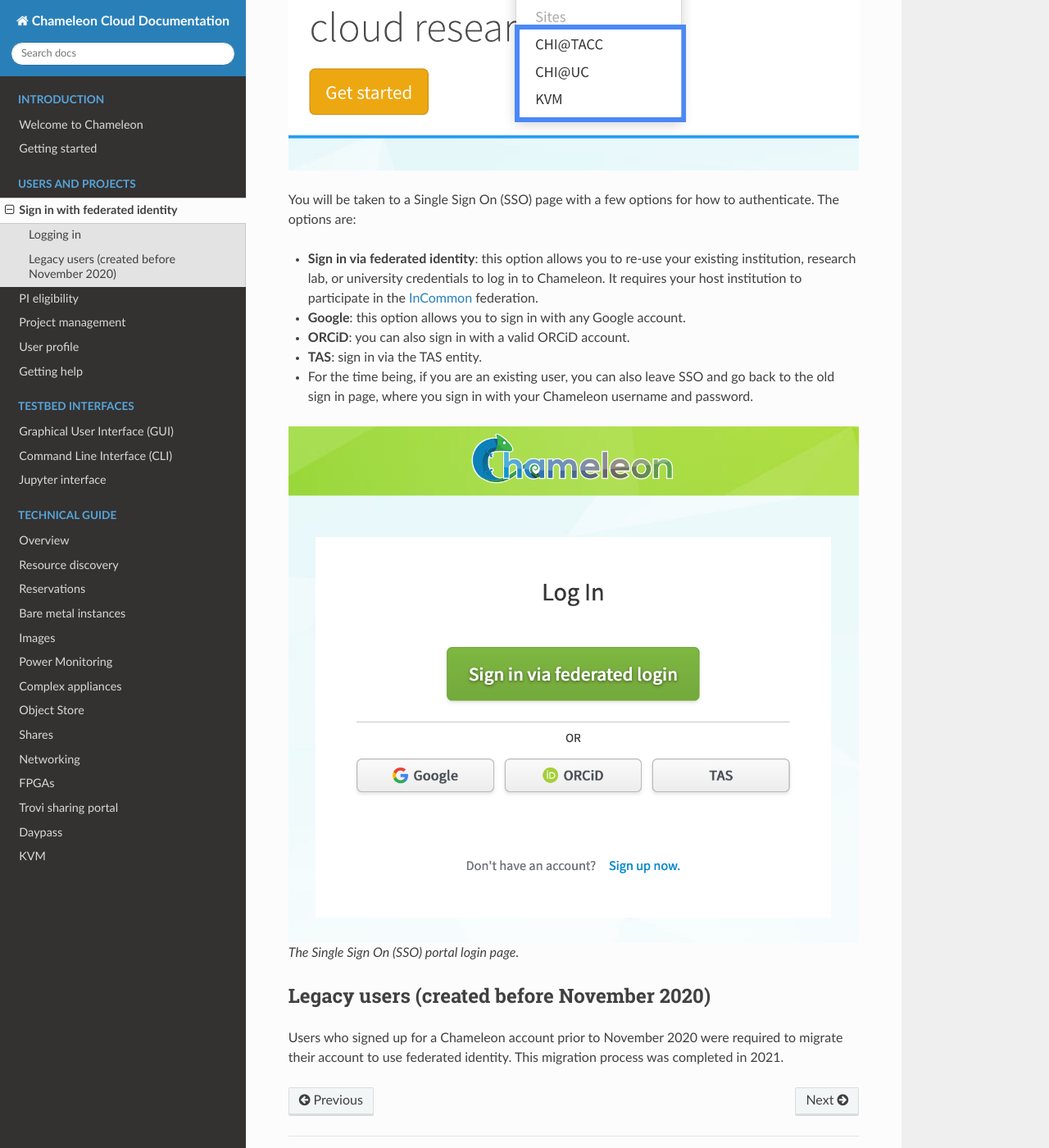
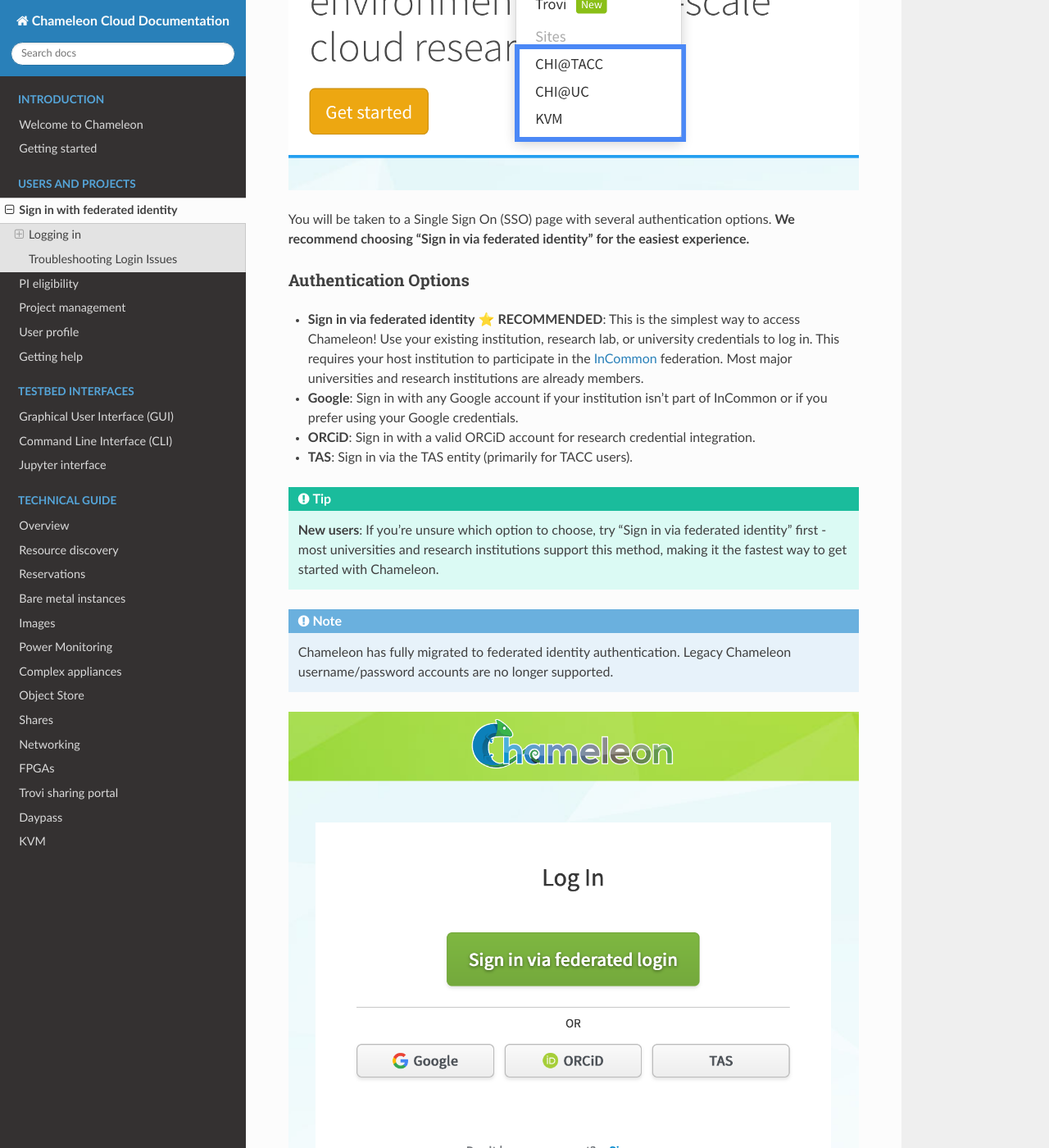
Before and after one commit to ChameleonCloud/docs, a Sphinx documentation site: the page built from source/user/federation.rst, in a window 1280 px wide and 1400 px high, scrolled down 1469 px. Shown: the whole window at 82% size. Built offline with Sphinx 7.4.7 and the Read the Docs theme 3.1.0, drawn with Linux system fonts in a browser that asks for light colours; some of the changed text lies outside the part shown.

Commit message:
Update federation page

```diff
--- a/source/conf.py
+++ b/source/conf.py
@@ -85,6 +85,7 @@ todo_include_todos = True
 rst_prolog = """
 .. |CHI@TACC| replace:: `CHI@TACC <https://chi.tacc.chameleoncloud.org>`__
 .. |CHI@UC| replace:: `CHI@UC <https://chi.uc.chameleoncloud.org>`__
+.. |CHI@NCAR| replace:: `CHI@NCAR <https://chi.hpc.ucar.edu>`__
 .. |KVM@TACC| replace:: `KVM@TACC <https://kvm.tacc.chameleoncloud.org>`__
 .. |Appliance Catalog| replace:: `Appliance Catalog <https://www.chameleoncloud.org/appliances/>`__
 .. |Home| replace:: `chameleoncloud.org <https://www.chameleoncloud.org/>`__
--- a/source/user/federation.rst
+++ b/source/user/federation.rst
@@ -15,8 +15,9 @@ to sign in once and use multiple services.
 
 Chameleon uses `Globus Auth <https://globus.org>`_, a popular authentication
 service, to implement federated login and federates with entities supported by
-Globus. Users can sign in using their existing institutional account if their
-institution is an `InCommon`_ member, use their Google account, or create a
+Globus. **We strongly recommend using federated login as it's the simplest and most
+convenient way to access Chameleon.** Users can sign in using their existing institutional
+account if their institution is an `InCommon`_ member, use their Google account, or create a
 `Globus ID <https://globusid.org/what>`_ tied to an email and password that they
 provide. In addition, Chameleon also federates with the TAS entity.
 
@@ -50,19 +51,32 @@ automatically.
    :alt: Links for accessing testbed sites and the Jupyter interface
    :figclass: screenshot
 
-You will be taken to a Single Sign On (SSO) page with a few options for how
-to authenticate. The options are:
+You will be taken to a Single Sign On (SSO) page with several authentication options.
+**We recommend choosing "Sign in via federated identity" for the easiest experience.**
 
-- **Sign in via federated identity**: this option allows you to re-use your
-  existing institution, research lab, or university credentials to log in to
-  Chameleon. It requires your host institution to participate in the `InCommon`_
-  federation.
-- **Google**: this option allows you to sign in with any Google account.
-- **ORCiD**: you can also sign in with a valid ORCiD account.
-- **TAS**: sign in via the TAS entity.
-- For the time being, if you are an existing user, you can also leave SSO and
-  go back to the old sign in page, where you sign in with your Chameleon
-  username and password.
+Authentication Options
+---------------------
+
+- **Sign in via federated identity** ⭐ **RECOMMENDED**: This is the simplest way to access
+  Chameleon! Use your existing institution, research lab, or university credentials to log in.
+  This requires your host institution to participate in the `InCommon`_ federation. Most major
+  universities and research institutions are already members.
+
+- **Google**: Sign in with any Google account if your institution isn't part of InCommon or
+  if you prefer using your Google credentials.
+
+- **ORCiD**: Sign in with a valid ORCiD account for research credential integration.
+
+- **TAS**: Sign in via the TAS entity (primarily for TACC users).
+
+.. tip::
+   **New users**: If you're unsure which option to choose, try "Sign in via federated identity"
+   first - most universities and research institutions support this method, making it the fastest
+   way to get started with Chameleon.
+
+.. note::
+   Chameleon has fully migrated to federated identity authentication. Legacy
+   Chameleon username/password accounts are no longer supported.
 
 .. figure:: federation/sso-login.png
    :alt: Single Sign On (SSO) portal login
@@ -70,8 +84,28 @@ to authenticate. The options are:
 
    The Single Sign On (SSO) portal login page.
 
-Legacy users (created before November 2020)
-===========================================
+Troubleshooting Login Issues
+============================
 
-Users who signed up for a Chameleon account prior to November 2020 were required to migrate
-their account to use federated identity. This migration process was completed in 2021.
+If you experience difficulty logging in, try these solutions:
+
+**Common Authentication Issues:**
+
+- **Institutional credentials not working**: Ensure your institutional credentials are
+  up-to-date and correctly linked to your Chameleon account
+- **Account linking problems**: Contact the :doc:`Help Desk <help>` to verify your
+  identity and manually relink accounts if needed
+- **Browser issues**: Clear your browser cache and cookies, then try logging in again
+- **Password reset problems**: Use the password reset links provided in the portal
+
+**Getting Help:**
+
+For persistent login issues, contact our :doc:`Help Desk <help>` with details about:
+- Which authentication method you're trying to use
+- Any error messages you're seeing
+- Your institutional affiliation (if using federated login)
+
+.. note::
+   Users who had legacy Chameleon accounts (created before November 2020) successfully
+   completed migration to federated identity in 2021. All current authentication uses
+   federated identity providers.
```
Also changed, not shown: other parts of source/user/federation.rst (+1 -1 lines).
